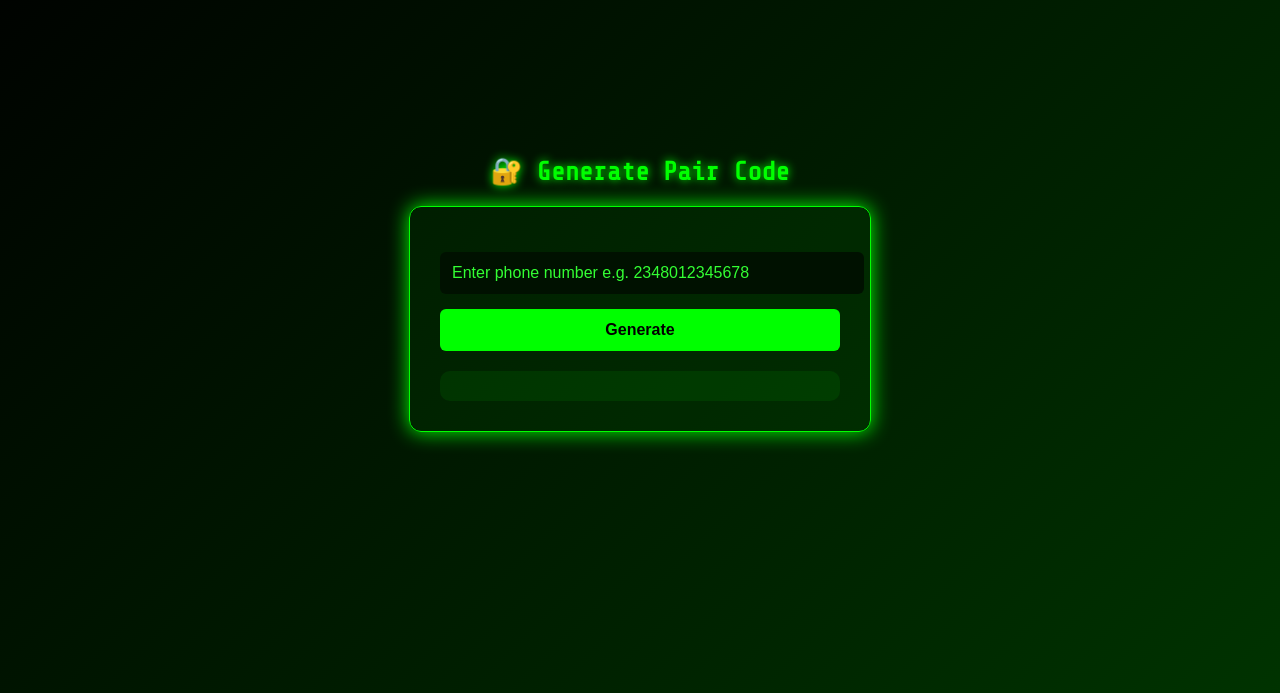
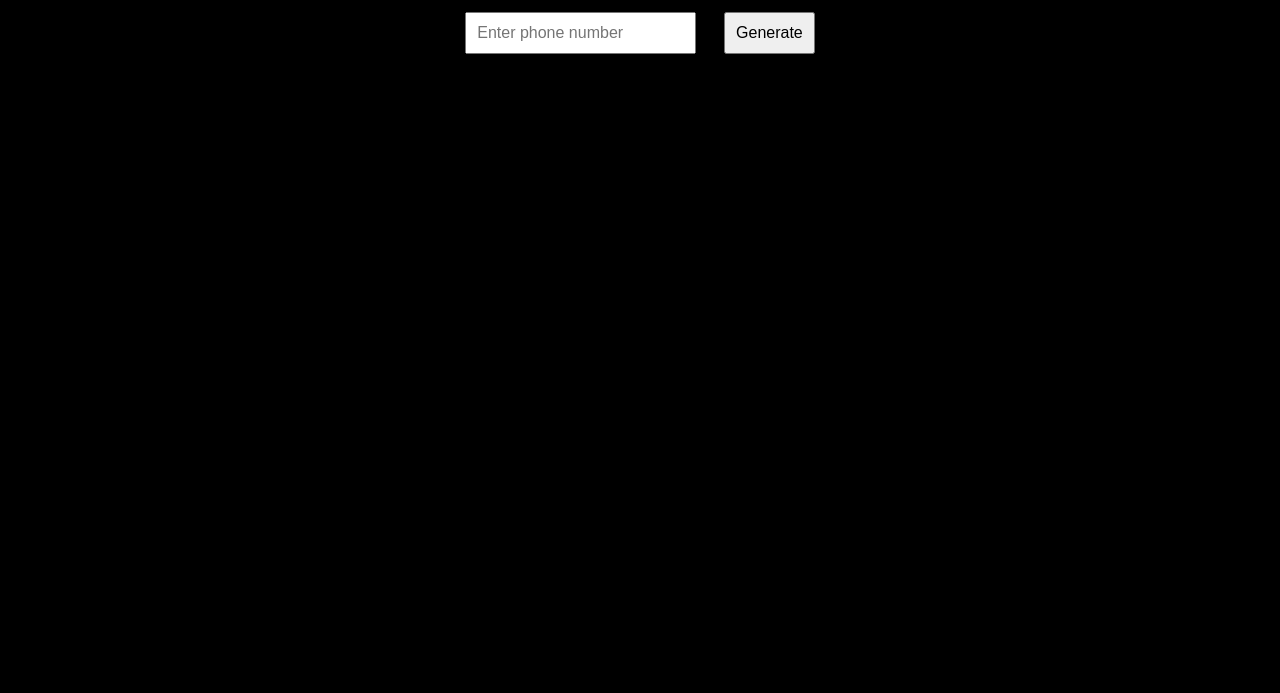
Before and after one commit to ogemdivictor1/SESSION-GENERATOR-X, a website: page public/pair.html in a window 1280 px wide. Shown: the part 123-816 px from the top of the page. Drawn offline with nearby package versions, Linux system fonts and the light colour scheme.

Commit message:
Update pair.html

```diff
--- a/public/pair.html
+++ b/public/pair.html
@@ -1,95 +1,42 @@
 <!DOCTYPE html>
-<html lang="en">
+<html>
 <head>
-  <meta charset="UTF-8" />
-  <meta name="viewport" content="width=device-width, initial-scale=1.0"/>
-  <title>Cypher Pair Code</title>
-  <link href="https://fonts.googleapis.com/css2?family=Share+Tech+Mono&display=swap" rel="stylesheet">
+  <title>Generate Pair Code</title>
   <style>
-    body {
-      font-family: 'Share Tech Mono', monospace;
-      background: linear-gradient(135deg, #000000, #003300);
-      color: #00ff00;
-      display: flex;
-      flex-direction: column;
-      align-items: center;
-      justify-content: center;
-      height: 100vh;
-    }
-    h1 {
-      font-size: 26px;
-      margin-bottom: 20px;
-      text-shadow: 0 0 10px #00ff00;
-    }
-    .card {
-      background: rgba(0,255,0,0.05);
-      border: 1px solid #00ff00;
-      padding: 30px;
-      border-radius: 12px;
-      box-shadow: 0 0 20px #00ff00;
-      text-align: center;
-      width: 90%;
-      max-width: 400px;
-    }
-    input, button {
-      width: 100%;
-      padding: 12px;
-      margin-top: 15px;
-      font-size: 16px;
-      border-radius: 6px;
-      border: none;
-    }
-    input {
-      background: #001100;
-      color: #00ff00;
-    }
-    input::placeholder {
-      color: #33ff33;
-    }
-    button {
-      background: #00ff00;
-      color: #000;
-      font-weight: bold;
-      cursor: pointer;
-    }
-    button:hover {
-      background: #33ff33;
-    }
-    .output {
-      margin-top: 20px;
-      font-size: 14px;
-      background: rgba(0,255,0,0.08);
-      padding: 15px;
-      border-radius: 10px;
-      white-space: pre-wrap;
-    }
+    body { background-color: #000; color: #0f0; font-family: monospace; text-align: center; padding-top: 50px; }
+    input, button { padding: 10px; font-size: 16px; margin: 10px; }
+    .error { color: red; margin-top: 20px; }
   </style>
 </head>
 <body>
-  <h1>🔐 Generate Pair Code</h1>
-  <div class="card">
-    <input type="text" id="phoneNumber" placeholder="Enter phone number e.g. 2348012345678" />
-    <button onclick="generatePairCode()">Generate</button>
-    <div class="output" id="pairCodeOutput"></div>
-  </div>
+  <h1>🔒 Generate Pair Code</h1>
+  <input type="text" id="number" placeholder="Enter phone number" />
+  <button onclick="generate()">Generate</button>
+  <div id="error" class="error"></div>
 
   <script>
-    async function generatePairCode() {
-      const number = document.getElementById("phoneNumber").value.trim();
-      if (!number) return alert("Phone number is required");
+    async function generate() {
+      const number = document.getElementById("number").value.trim();
+      if (!number) {
+        alert("Phone number missing");
+        return;
+      }
 
-      const res = await fetch(`/api/pair`, {
+      try {
+        const res = await fetch("/api/pair", {
           method: "POST",
           headers: { "Content-Type": "application/json" },
           body: JSON.stringify({ number })
         });
 
         const data = await res.json();
-      const output = document.getElementById("pairCodeOutput");
         if (data.ok) {
-        output.innerText = `✅ Pair Code: ${data.code}\n📞 Phone: ${data.number}\n📤 Sent to WhatsApp`;
+          alert(`✅ Pair code generated: ${data.code}`);
         } else {
-        output.innerText = `❌ Error: ${data.message}`;
+          document.getElementById("error").textContent = `❌ Error: ${data.message}`;
+        }
+      } catch (err) {
+        document.getElementById("error").textContent = "❌ Error: Failed to connect to server";
       }
     }
   </script>
```
Lines whose indentation alone changed are shown as unchanged.
